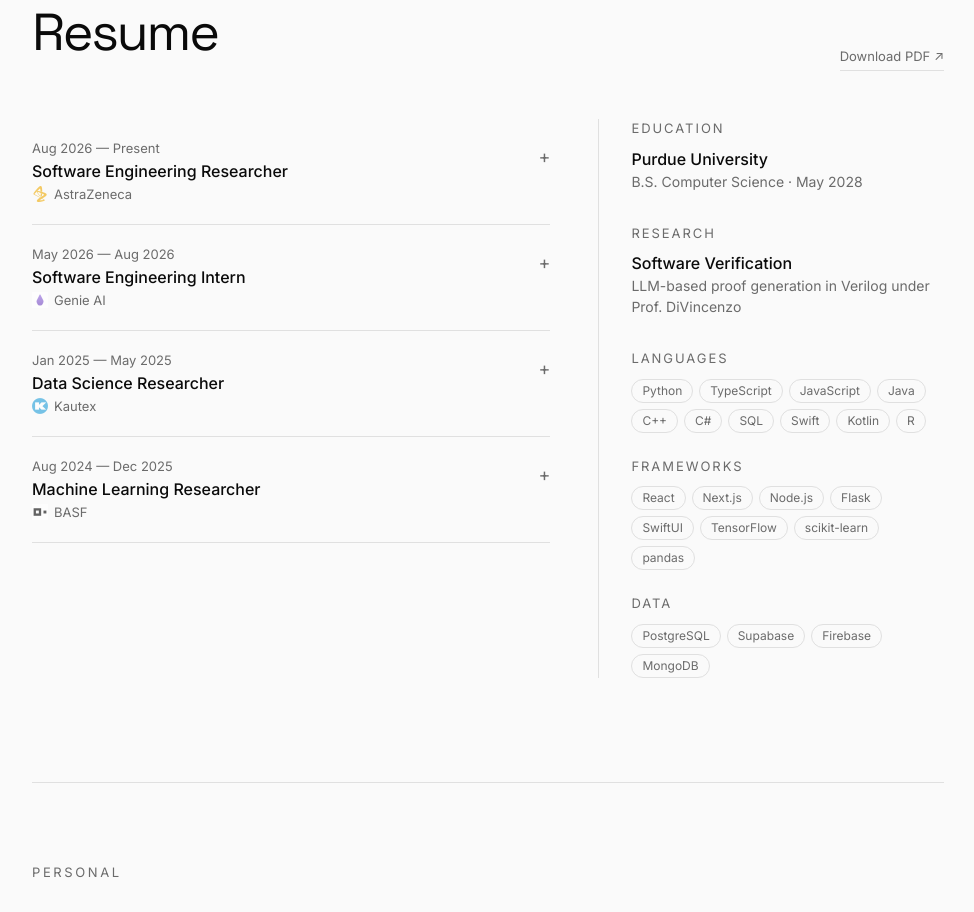
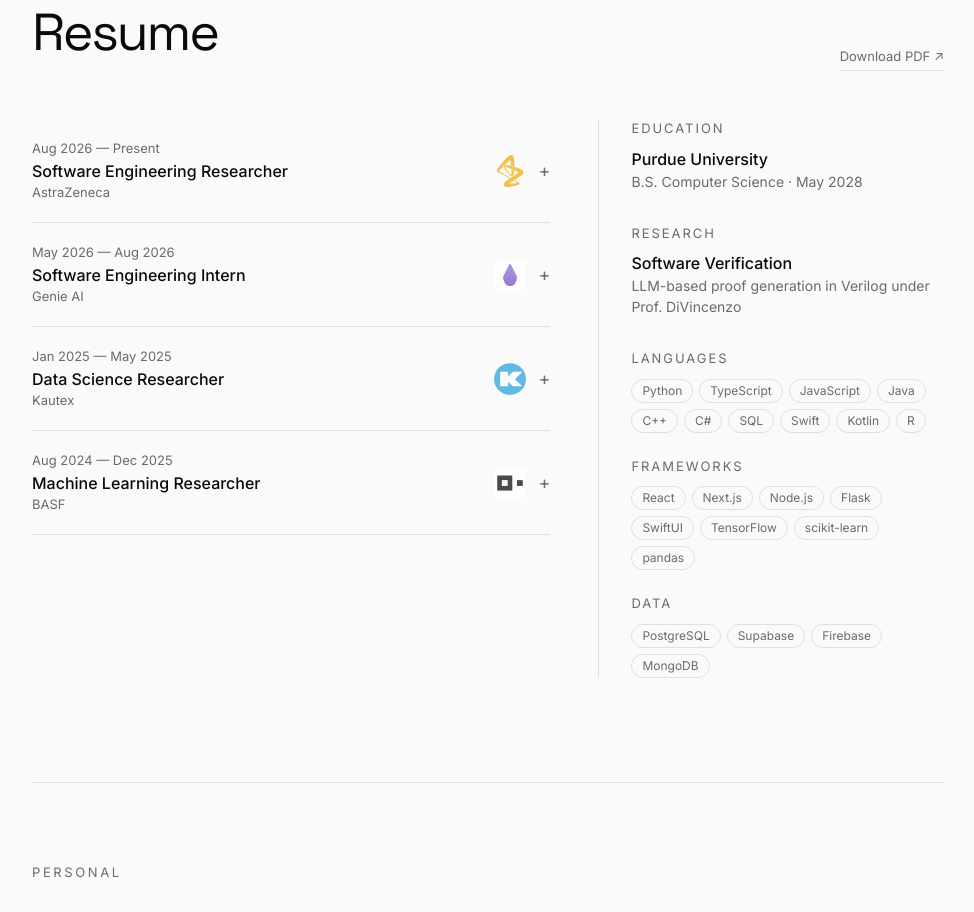
Before and after one commit to AndreTsoi/personal-site, a Next.js app in the folder nextapp/: page / in a window 1280 px wide. Shown: the part 1600-2512 px from the top of the page, without its empty margins (152-1126 px from the left). Built offline with nearby package versions, Linux system fonts and the light colour scheme.

Commit message:
Move company logos to right side, larger

```diff
--- a/nextapp/src/components/Resume.tsx
+++ b/nextapp/src/components/Resume.tsx
@@ -63,18 +63,18 @@
   const [open, setOpen] = useState(false);
   return (
     <div className="py-5 border-b cursor-pointer" style={{ borderColor: "var(--line)" }} onClick={() => setOpen(!open)}>
-      <div className="flex items-start justify-between gap-4">
+      <div className="flex items-center justify-between gap-4">
         <div>
           <p className="text-[13px]" style={{ color: "var(--muted)", margin: 0 }}>{job.date}</p>
           <h3 className="text-base font-medium mt-1" style={{ margin: 0 }}>{job.title}</h3>
-          <div className="flex items-center gap-1.5 mt-0.5">
-            {job.icon && <img src={job.icon} alt="" className="w-4 h-4" style={{ opacity: 0.6 }} />}
-            <p className="text-[13px]" style={{ color: "var(--muted)", margin: 0 }}>{job.org}</p>
-          </div>
+          <p className="text-[13px] mt-0.5" style={{ color: "var(--muted)", margin: 0 }}>{job.org}</p>
         </div>
-        <span className="text-lg mt-1 select-none" style={{ color: "var(--muted)" }}>
-          {open ? "−" : "+"}
-        </span>
+        <div className="flex items-center gap-3">
+          {job.icon && <img src={job.icon} alt={job.org} className="w-8 h-8 rounded" style={{ opacity: 0.7 }} />}
+          <span className="text-lg select-none" style={{ color: "var(--muted)" }}>
+            {open ? "−" : "+"}
+          </span>
+        </div>
       </div>
       <AnimatePresence>
         {open && (
```
